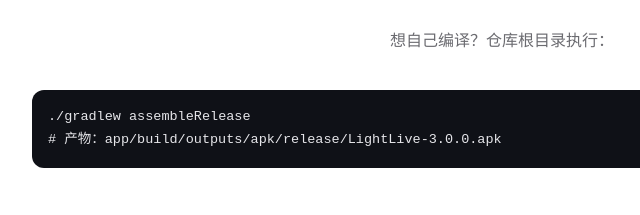
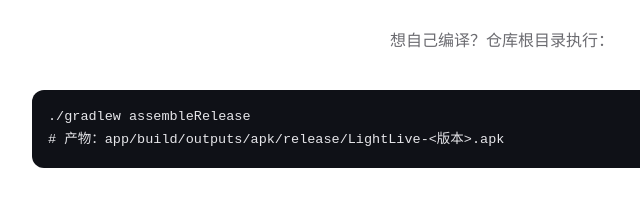
Before and after one commit to mmaotv/cqcuiptv, a plain HTML site: page docs/index.html in a window 1280 px wide. Shown: the part 2265-2480 px from the top of the page, 138-778 px from the left. Drawn offline with Linux system fonts and the light colour scheme.

Commit message:
docs: README 顶部加网页版入口（GitHub Pages 落地页）
docs/index.html 一直有 Pages 在跑（main /docs），但 README 里没有任何入口。
- 标题下方加一行醒目链接 + website 徽章指向 https://mmaotv.github.io/cqcuiptv/
- 顺手修掉落地页里过期的编译产物名（LightLive-3.0.0.apk -> <版本>）

```diff
--- a/docs/index.html
+++ b/docs/index.html
@@ -125,7 +125,7 @@
     </ul>
     <p class="lead" style="margin-top:30px">想自己编译？仓库根目录执行：</p>
     <pre><code>./gradlew assembleRelease
-# 产物：app/build/outputs/apk/release/LightLive-3.0.0.apk</code></pre>
+# 产物：app/build/outputs/apk/release/LightLive-&lt;版本&gt;.apk</code></pre>
   </div>
 </section>
 
```
Also changed, not shown: 1 other file.
